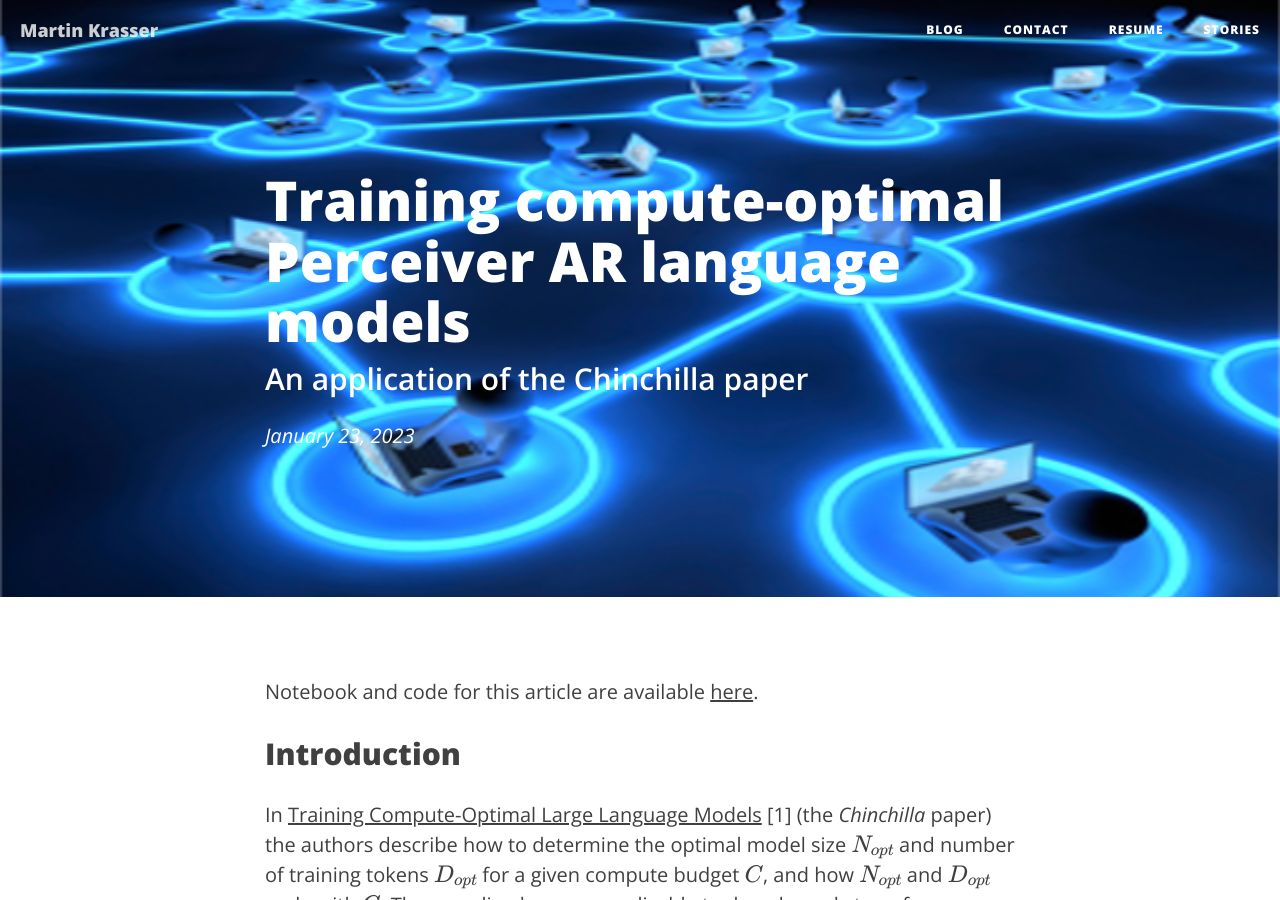
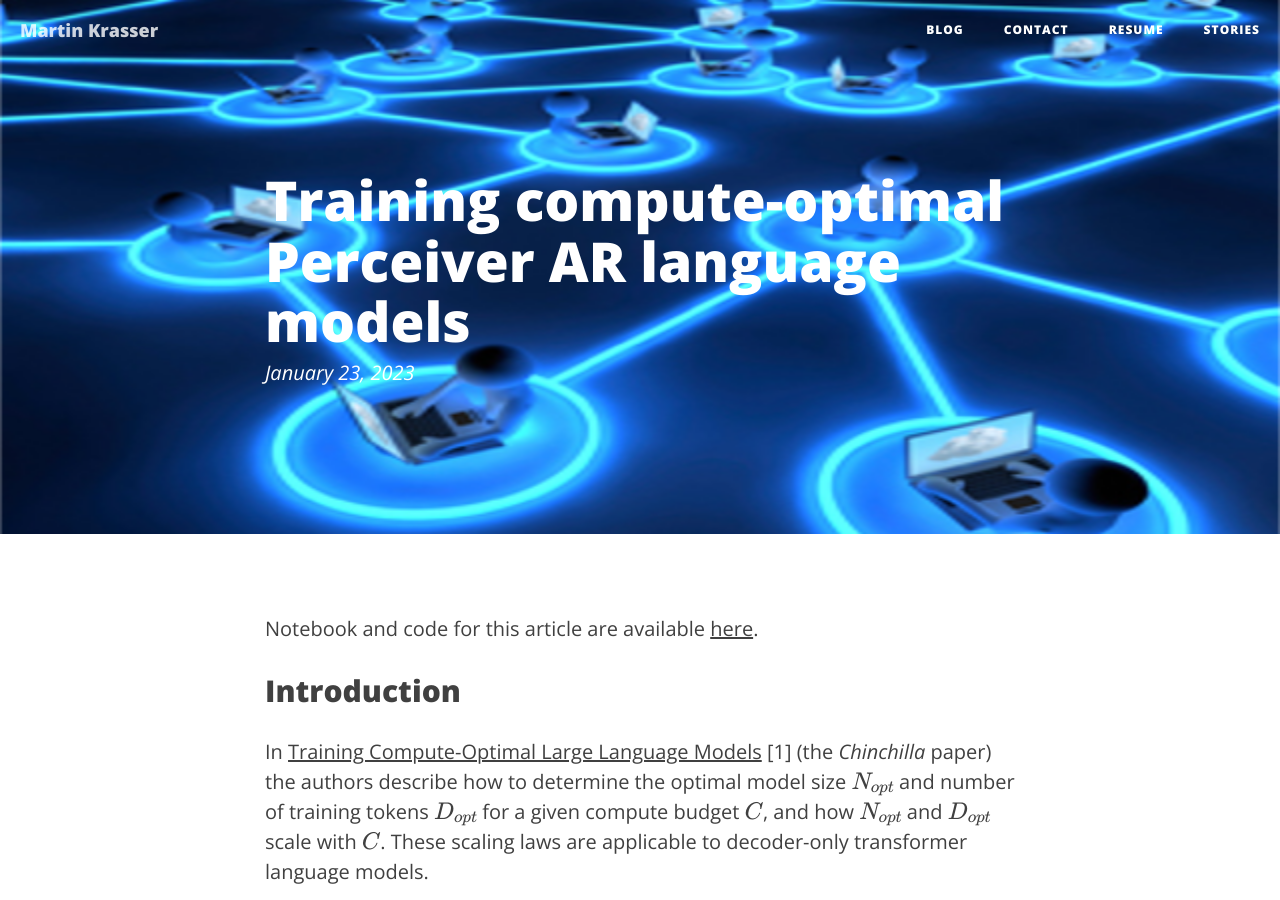
Before and after one commit to krasserm/krasserm.github.io, a Jekyll site: the page built from _posts/2023-01-23-scaling-perceiver-ar.md, in a window 1280 px wide and 900 px high. Built offline with Jekyll 4.4.1, drawn with Linux system fonts in a browser that asks for light colours; formulas are drawn with MathJax 3; comment, search, counter and statistics services are not loaded.

Commit message:
Remove subtitles

```diff
--- a/_posts/2023-01-23-scaling-perceiver-ar.md
+++ b/_posts/2023-01-23-scaling-perceiver-ar.md
@@ -1,6 +1,5 @@
 ---
 title: Training compute-optimal Perceiver AR language models
-subtitle: An application of the Chinchilla paper
 layout: post
 comments: True
 author: "Martin Krasser"
```
Also changed, not shown: _posts/2022-12-13-rotary-position-embedding.md (+0 -1 lines).
